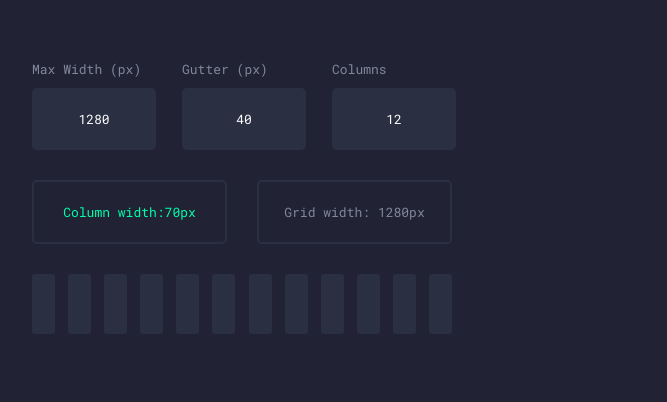
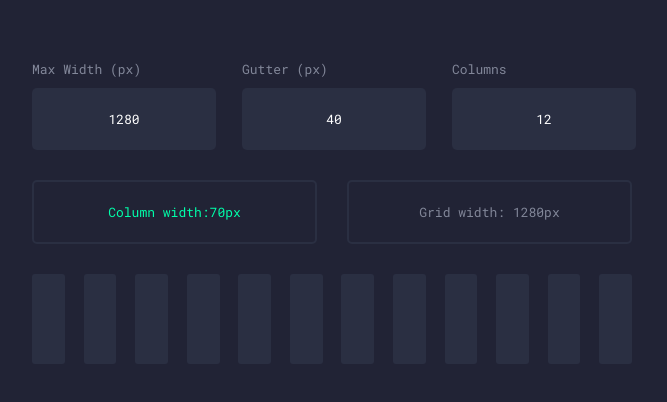
Before and after one commit to dannymcclain/Grid-Calc, a React (Create React App) app: page / in a window 1280 px wide. Shown: the top 402 px of the page, without its empty margins (28-695 px from the left). Built offline with nearby package versions, Linux system fonts and the light colour scheme.

Commit message:
styling inputs

```diff
--- a/src/App.css
+++ b/src/App.css
@@ -13,9 +13,9 @@ body {
 }
 
 .container {
-  padding: 60px 0 0 60px;
+  margin: 60px;
   width: 90%;
-  max-width: 420px;
+  max-width: 600px;
 }
 
 input {
@@ -54,7 +54,7 @@ input[type='number']::-webkit-outer-spin-button {
 
 .grid-input {
   margin: 0 30px 30px 0;
-  flex-basis: 33.33%;
+  flex: 1;
 }
 
 .grid-input input {
@@ -98,7 +98,7 @@ label {
   justify-content: flex-start;
 }
 .column {
-  height: 60px;
+  height: 90px;
   background: #2a2f42;
   border-radius: 3px;
 }
```
